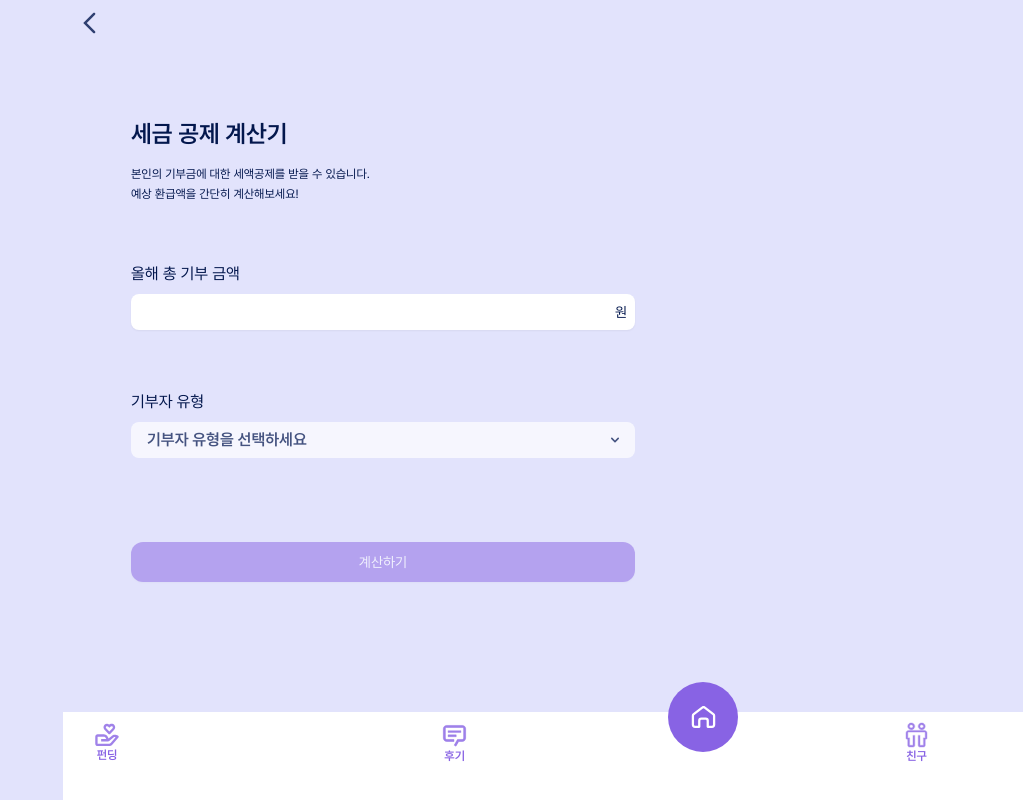
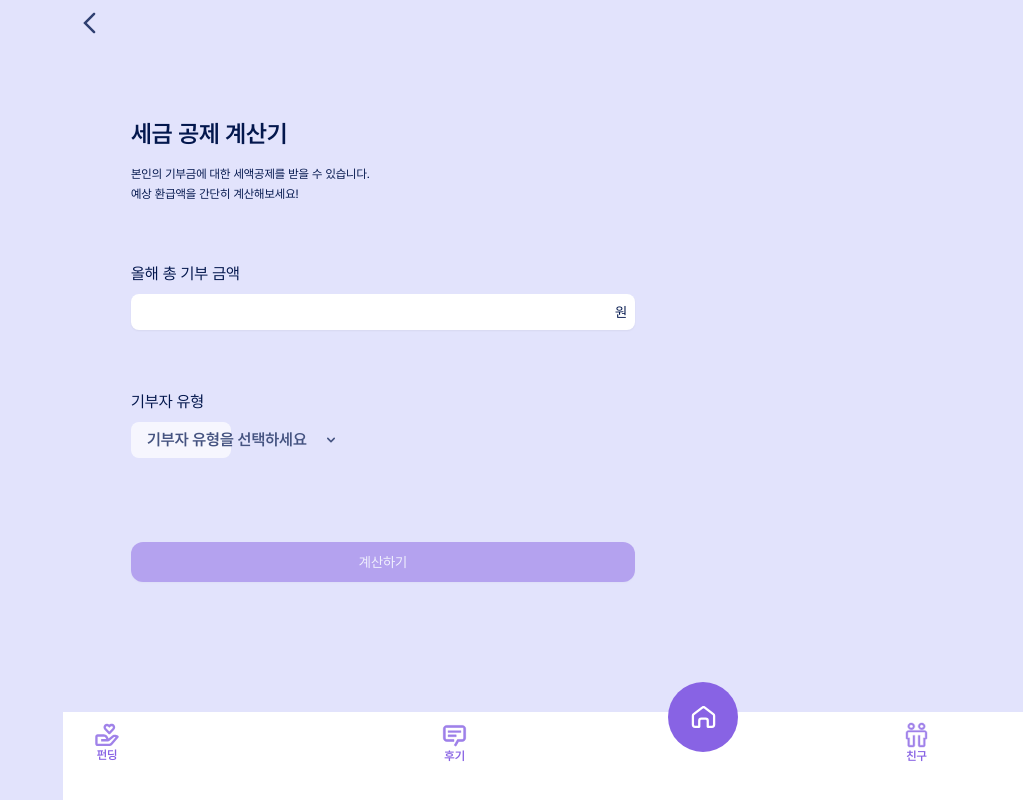
Before and after one commit to 2025-Advanced-Capstone-Chaeum/FE, a Next.js app: page /refund in a window 1280 px wide. Shown: the whole page, without its empty margins (257-1280 px from the left). Built offline with nearby package versions, Linux system fonts and the light colour scheme.

Commit message:
design: 드롭다운 너비 수정

```diff
--- a/src/components/ui/Dropdown.tsx
+++ b/src/components/ui/Dropdown.tsx
@@ -24,7 +24,7 @@ const Dropdown: React.FC<DropdownProps> = ({ options, children, onSelect }) => {
   };
 
   return (
-    <div>
+    <div className="relative inline-block text-left w-[100px]">
       <Button
         variant="soft"
         size="none"
```
